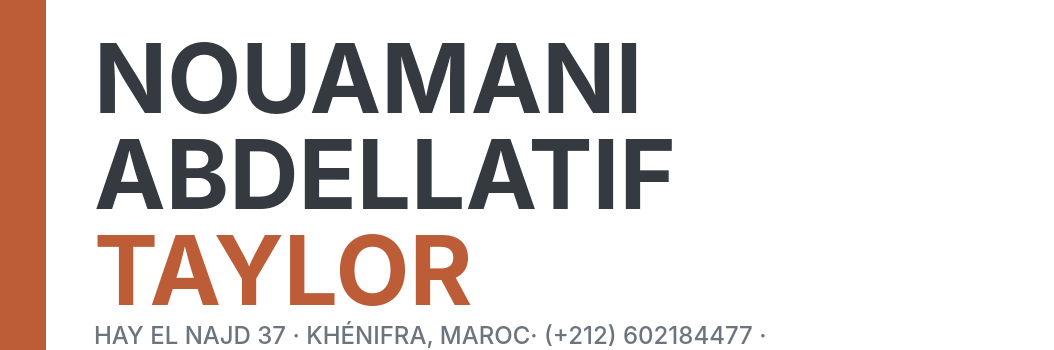
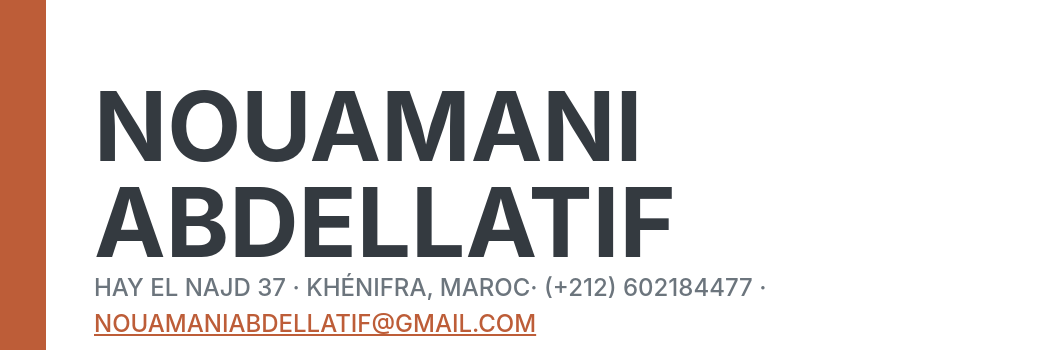
Before and after one commit to nouamaniabdellatif/nouamaniabdellatifcv.github.io, a plain HTML site: page index.html in a window 1280 px wide. Shown: the part 114-464 px from the top of the page, 226-1280 px from the left. Drawn offline with nearby package versions, Linux system fonts and the light colour scheme; files that its build step writes are made by us from their sources; files whose address does not match are found by name; a web font is replaced by a local one.

Commit message:
Add files via upload

```diff
--- a/index.html
+++ b/index.html
@@ -39,7 +39,7 @@
                 <div class="resume-section-content">
                     <h1 class="mb-0">
                         NOUAMANI Abdellatif
-                        <span class="text-primary">Taylor</span>
+                        <span class="text-primary"></span>
                     </h1>
                     <div class="subheading mb-5">
                         Hay El Najd 37 · Khénifra, Maroc· (+212) 602184477 ·
```
